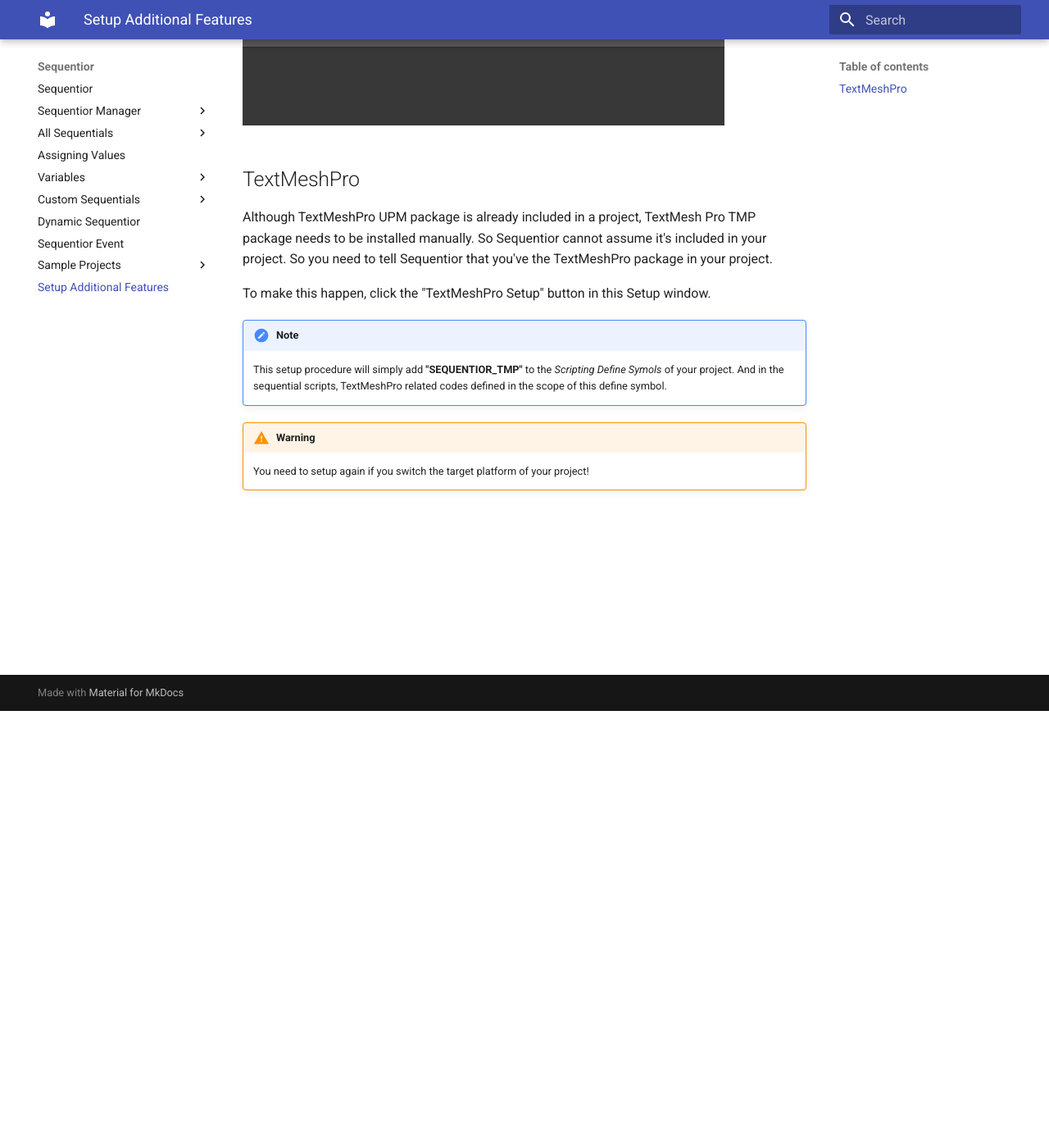
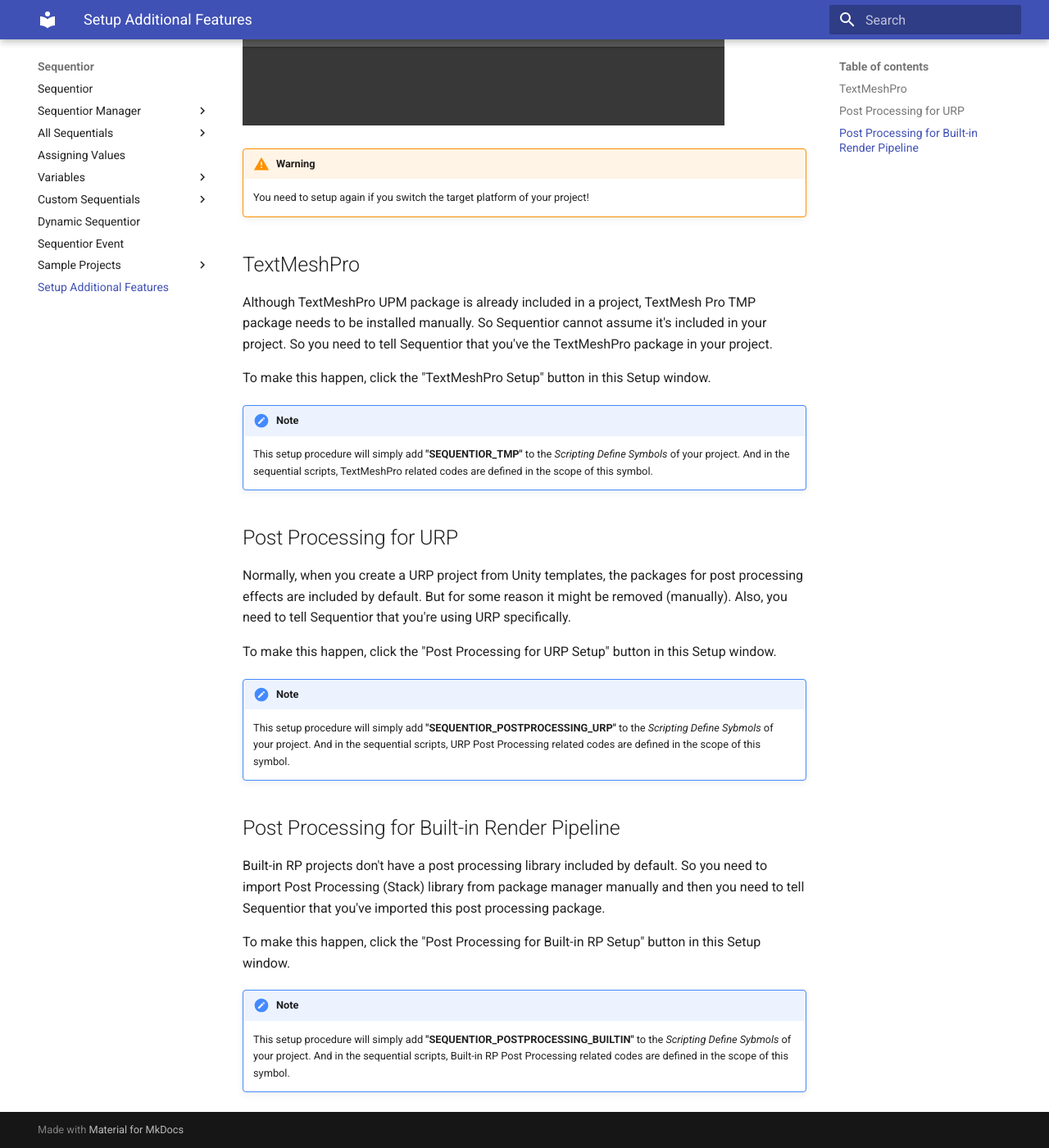
Before and after one commit to kerimkaynakcigames/Sequentior, an MkDocs documentation site: the page built from docs/setup.md, in a window 1280 px wide and 1400 px high, scrolled down 533 px. Shown: the whole window at 82% size. Built offline with MkDocs 1.6.1 and Material for MkDocs 9.7.7, drawn with Linux system fonts in a browser that asks for light colours.

Commit message:
Add files via upload

```diff
--- a/docs/setup.md
+++ b/docs/setup.md
@@ -3,6 +3,9 @@
 Some features of Sequentior needs some specific packages are imported to your project. After you import a specific package, you can setup its related functions by opening __Tools -> KerimKaynakci Games -> Sequentior Setup__ from the main menu of Unity Editor.
 
 ![Setup](img/setupadditional.jpg)
+
+!!! warning
+    You need to setup again if you switch the target platform of your project!
 
 ## TextMeshPro
 
@@ -11,7 +14,24 @@
 To make this happen, click the "TextMeshPro Setup" button in this Setup window.
 
 !!! note
-    This setup procedure will simply add __"SEQUENTIOR_TMP"__ to the _Scripting Define Symols_ of your project. And in the sequential scripts, TextMeshPro related codes defined in the scope of this define symbol.
+    This setup procedure will simply add __"SEQUENTIOR_TMP"__ to the _Scripting Define Symbols_ of your project. And in the sequential scripts, TextMeshPro related codes are defined in the scope of this symbol.
 
-!!! warning
-    You need to setup again if you switch the target platform of your project!
+
+## Post Processing for URP
+
+Normally, when you create a URP project from Unity templates, the packages for post processing effects are included by default. But for some reason it might be removed (manually). Also, you need to tell Sequentior that you're using URP specifically.
+
+To make this happen, click the "Post Processing for URP Setup" button in this Setup window.
+
+!!! note
+    This setup procedure will simply add __"SEQUENTIOR_POSTPROCESSING_URP"__ to the _Scripting Define Sybmols_ of your project. And in the sequential scripts, URP Post Processing related codes are defined in the scope of this symbol.
+
+
+## Post Processing for Built-in Render Pipeline
+
+Built-in RP projects don't have a post processing library included by default. So you need to import Post Processing (Stack) library from package manager manually and then you need to tell Sequentior that you've imported this post processing package.
+
+To make this happen, click the "Post Processing for Built-in RP Setup" button in this Setup window.
+
+!!! note
+    This setup procedure will simply add __"SEQUENTIOR_POSTPROCESSING_BUILTIN"__ to the _Scripting Define Sybmols_ of your project. And in the sequential scripts, Built-in RP Post Processing related codes are defined in the scope of this symbol.
```
Also changed, not shown: docs/endvaluetypecalculation.md (added, +49 -0 lines), docs/sequentiormanager/index.md (+2 -1 lines), docs/sequentiormanager/sequentiorgrapheditor.md (+2 -1 lines).
